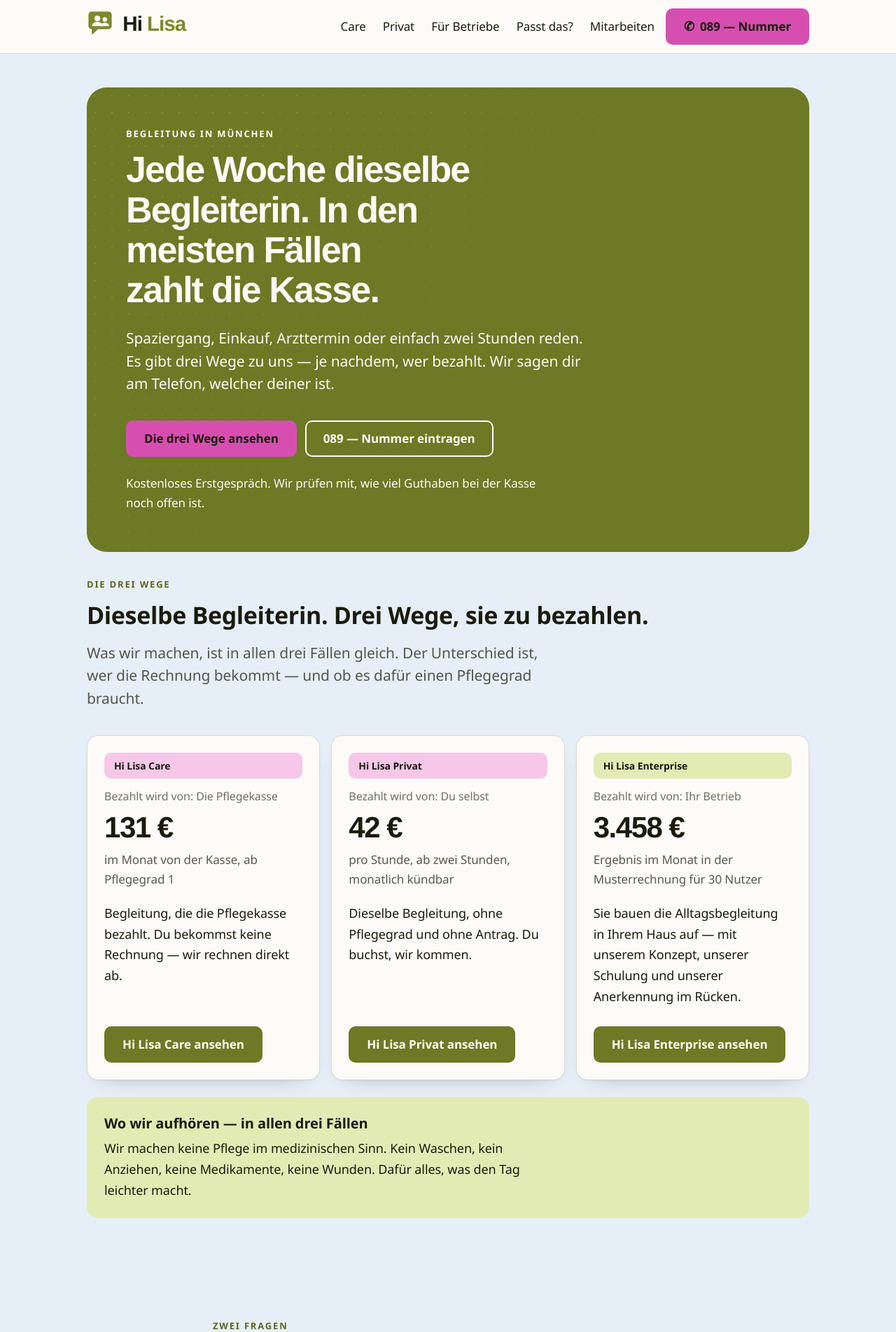
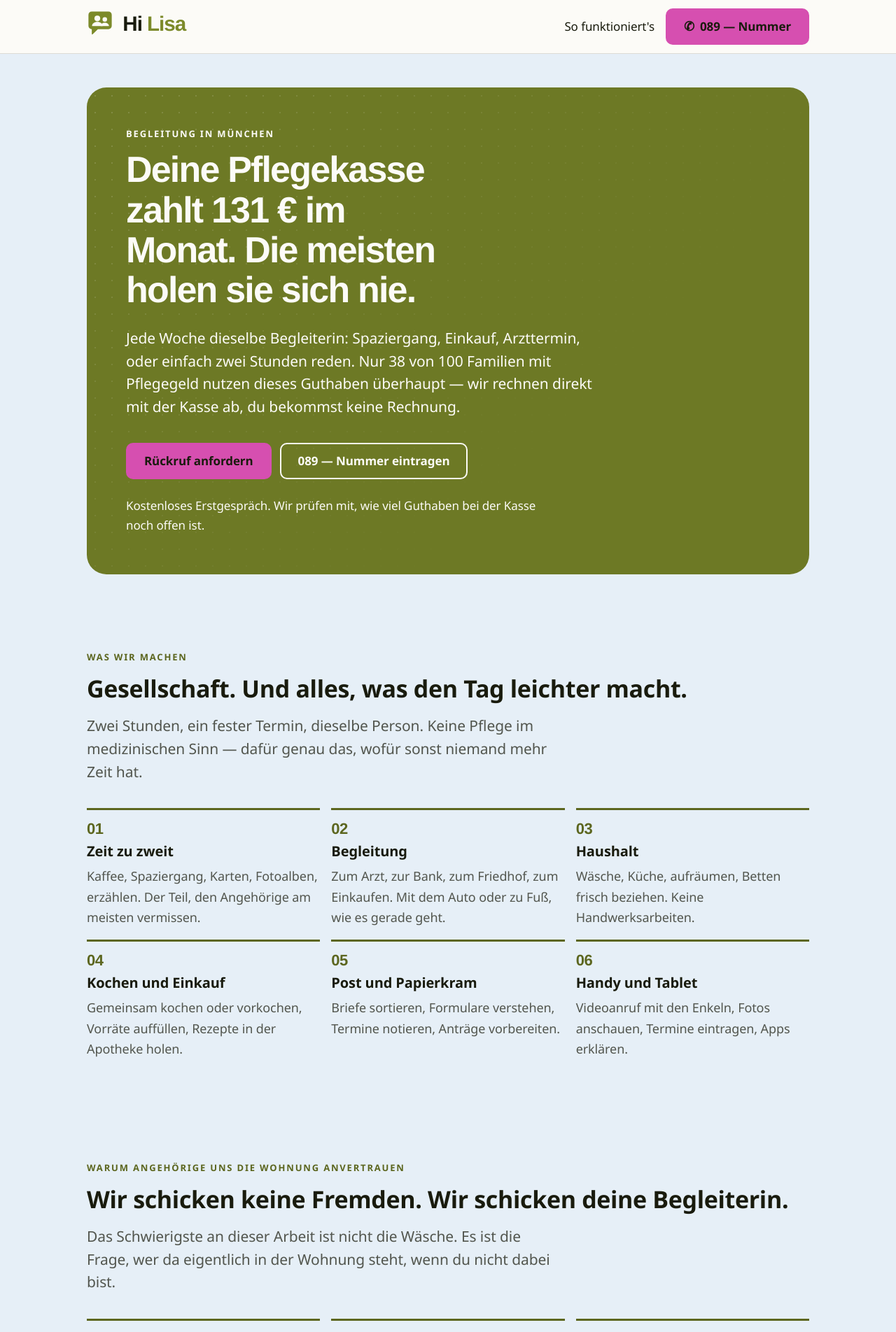
Before and after one commit to davdndb-hash/hilisa, a Next.js app: page / in a window 1280 px wide. Shown: the top 1904 px of the page at 70% size. Built offline with nearby package versions, Linux system fonts and the light colour scheme.

Commit message:
Care-only Kundenauftritt (papa.com-Flow) + Wettbewerbsvergleich: Privat-Preis 42 EUR, Steuerhinweis, WhatsApp-CTA, Blau-Wash

```diff
--- a/app/layout.tsx
+++ b/app/layout.tsx
@@ -2,7 +2,6 @@
 import Link from "next/link";
 import Logo from "@/components/Logo";
 import Nav from "@/components/Nav";
-import { ZWEIG_LISTE } from "@/lib/zweige";
 
 /**
  * Die Schriften kommen als npm-Paket und werden von unserer eigenen Domain
@@ -85,17 +84,10 @@
                 <p style={{ color: "rgba(252,251,247,0.78)" }}>Montag bis Freitag, 8 bis 18 Uhr</p>
               </div>
               <div>
-                <span className="label on-dark">Unsere drei Wege</span>
-                {ZWEIG_LISTE.map((z) => (
-                  <p key={z.id} style={{ margin: 0 }}>
-                    <Link href={z.href} className="footer-link">
-                      {z.name}
-                    </Link>
-                  </p>
-                ))}
+                <span className="label on-dark">Navigation</span>
                 <p style={{ margin: 0 }}>
-                  <Link href="/#finder" className="footer-link">
-                    Welches passt?
+                  <Link href="/care" className="footer-link">
+                    So funktioniert&apos;s
                   </Link>
                 </p>
                 <p style={{ margin: 0 }}>
--- a/app/page.tsx
+++ b/app/page.tsx
@@ -1,24 +1,17 @@
 import Link from "next/link";
-import ModellFinder from "@/components/ModellFinder";
-import {
-  Abschnitt,
-  Fragenliste,
-  Hero,
-  Kartenraster,
-  Rueckrufblock,
-  Zweigkarte,
-} from "@/components/Bausteine";
-import { GRENZE, ZWEIG_LISTE } from "@/lib/zweige";
+import { Abschnitt, Hero, Kartenraster, Rueckrufblock } from "@/components/Bausteine";
 
 /**
- * Startseite.
+ * Startseite (Care-only, seit 14.9.2026).
  *
- * Aufgabe: in dreißig Sekunden klarmachen, dass es drei Wege gibt und welcher
- * gemeint ist. Erst danach kommt, was wir eigentlich machen.
+ * Privat und Enterprise sind für jetzt aus dem Kundenauftritt genommen — Code und
+ * Routen bleiben (`/privat`, `/fuer-betriebe`, `lib/zweige.ts`), nur Navigation und
+ * Querverweise sind weg. Architektur angelehnt an papa.com: Hero → Leistungen
+ * (Value Props) → Vertrauen (Trust) → kurzer Ablauf-Teaser → Rückruf. Keine
+ * Drei-Wege-Auswahl mehr, kein Modell-Finder — es gibt nur noch einen Weg.
  *
- * Gelesen wird das von der Tochter, 50 bis 65, abends am Handy. Deshalb steht
- * die Telefonnummer ohne Scrollen in der Kopfzeile und der Finder direkt unter
- * den drei Karten.
+ * Details, der Entlastungsbetrags-Rechner und die Fragen zur Abrechnung stehen auf
+ * `/care`, die jetzt die Info-Seite ist.
  */
 
 const LEISTUNGEN = [
@@ -75,62 +68,19 @@
   },
 ];
 
-const FRAGEN = [
-  {
-    frage: "Was ist der Unterschied zwischen Care und Privat?",
-    antwort:
-      "Nur, wer bezahlt. Die Begleiterin, die Aufgaben und die Regeln sind identisch. Bei Care zahlt die Pflegekasse und wir rechnen dort direkt ab — du bekommst keine Rechnung, brauchst aber einen Pflegegrad. Bei Privat zahlst du selbst, brauchst dafür keinen Pflegegrad, keinen Antrag und keine Begutachtung. Viele nutzen beides: die Kassenstunden zuerst, den Rest privat dazu.",
-  },
-  {
-    frage: "Meine Mutter hat noch keinen Pflegegrad. Geht das trotzdem?",
-    antwort:
-      "Ja, über Hi Lisa Privat. Schon Pflegegrad 1 reicht aber für das Geld von der Kasse, und der wird öfter anerkannt, als die meisten denken. Wir sagen dir am Telefon, ob ein Antrag Sinn ergibt — und du kannst privat starten, während er läuft.",
-  },
-  {
-    frage: "Wir haben das Geld seit Jahren nicht genutzt. Ist es weg?",
-    antwort:
-      "Nicht alles. Was im laufenden Jahr übrig bleibt, kannst du noch bis zum 30. Juni des nächsten Jahres nutzen. Alles davor ist verfallen. Ruf also lieber heute an als im Juli.",
-  },
-  {
-    frage: "Bekommt sie wirklich immer dieselbe Person?",
-    antwort:
-      "Ja, das ist der Kern von Hi Lisa. Jede Kundin hat eine feste Begleiterin und eine Vertretung, die sie ebenfalls kennengelernt hat. Wir arbeiten nicht mit einer Börse, in der sich jede Woche jemand anderes den Termin schnappt.",
-  },
-  {
-    frage: "Was ist, wenn die beiden nicht miteinander können?",
-    antwort:
-      "Dann tauschen wir. Ohne Diskussion und ohne Kosten. Genau deshalb gibt es das Kennenlernen vor dem ersten richtigen Termin.",
-  },
-  {
-    frage: "Helft ihr auch beim Waschen und Anziehen?",
-    antwort:
-      "Nein. Das darf nur ein Pflegedienst. Wenn das gebraucht wird, nennen wir dir Dienste in eurem Viertel, mit denen wir gut zusammenarbeiten. Beides nebeneinander ist völlig normal.",
-  },
-  {
-    frage: "In welchen Stadtteilen seid ihr unterwegs?",
-    antwort:
-      "Wir bauen München Viertel für Viertel auf, damit unsere Begleiterinnen nicht im Verkehr stehen statt bei euch zu sitzen. Aktuell: Stadtteile eintragen. Wohnt ihr außerhalb, sag uns Bescheid — wir melden uns, sobald wir da sind.",
-  },
-  {
-    frage: "Ich würde gern bei Hi Lisa arbeiten. Wen rufe ich an?",
-    antwort:
-      "Dieselbe Nummer. Sag am Telefon, dass es um eine Stelle geht. Wir stellen fest an — Minijob oder Teilzeit, nach Stunden bezahlt, mit bezahlter Schulung vor dem ersten Einsatz. Keine Selbstständigkeit, keine Fahrten quer durch die Stadt.",
-  },
-];
-
 export default function Home() {
   return (
     <>
       {/* -------------------------------------------------------------- Hero */}
       <Hero
         eyebrow="Begleitung in München"
-        title="Jede Woche dieselbe Begleiterin. In den meisten Fällen zahlt die Kasse."
+        title="Deine Pflegekasse zahlt 131 € im Monat. Die meisten holen sie sich nie."
         titleWidth="19ch"
-        lead="Spaziergang, Einkauf, Arzttermin oder einfach zwei Stunden reden. Es gibt drei Wege zu uns — je nachdem, wer bezahlt. Wir sagen dir am Telefon, welcher deiner ist."
+        lead="Jede Woche dieselbe Begleiterin: Spaziergang, Einkauf, Arzttermin, oder einfach zwei Stunden reden. Nur 38 von 100 Familien mit Pflegegeld nutzen dieses Guthaben überhaupt — wir rechnen direkt mit der Kasse ab, du bekommst keine Rechnung."
         cta={
           <>
-            <a className="btn btn-accent" href="#zweige">
-              Die drei Wege ansehen
+            <a className="btn btn-accent" href="#rueckruf">
+              Rückruf anfordern
             </a>
             <a
               className="btn btn-outline"
@@ -143,37 +93,6 @@
         }
         fineprint="Kostenloses Erstgespräch. Wir prüfen mit, wie viel Guthaben bei der Kasse noch offen ist."
       />
-
-      {/* ------------------------------------------------------------ Zweige */}
-      <Abschnitt
-        id="zweige"
-        style={{ paddingTop: 0 }}
-        label="Die drei Wege"
-        titel="Dieselbe Begleiterin. Drei Wege, sie zu bezahlen."
-        lead="Was wir machen, ist in allen drei Fällen gleich. Der Unterschied ist, wer die Rechnung bekommt — und ob es dafür einen Pflegegrad braucht."
-      >
-        <div className="grid grid-3" style={{ marginTop: "var(--s9)" }}>
-          {ZWEIG_LISTE.map((z) => (
-            <Zweigkarte key={z.id} zweig={z} />
-          ))}
-        </div>
-        <div className="card card-quiet" style={{ marginTop: "var(--s6)" }}>
-          <h3>Wo wir aufhören — in allen drei Fällen</h3>
-          <p style={{ marginBottom: 0, fontSize: 18 }}>{GRENZE}</p>
-        </div>
-      </Abschnitt>
-
-      {/* ------------------------------------------------------------ Finder */}
-      <Abschnitt
-        id="finder"
-        narrow
-        label="Zwei Fragen"
-        titel="Nicht sicher, welcher Weg gemeint ist?"
-      >
-        <div style={{ marginTop: "var(--s6)" }}>
-          <ModellFinder />
-        </div>
-      </Abschnitt>
 
       {/* -------------------------------------------------------- Leistungen */}
       <Abschnitt
@@ -195,55 +114,17 @@
         <Kartenraster eintraege={VERTRAUEN} />
       </Abschnitt>
 
-      {/* -------------------------------------------------------- Mitarbeiten */}
-      <Abschnitt id="mitarbeiten" narrow>
-        <div className="card card-rose">
-          <span className="badge" style={{ background: "var(--paper)" }}>
-            Mitarbeiten
-          </span>
-          <h2 style={{ marginTop: "var(--s4)", fontSize: "clamp(24px, 3.6vw, 30px)" }}>
-            Du willst diese Arbeit machen?
-          </h2>
-          <p style={{ fontSize: 18 }}>
-            Wir stellen fest an — Minijob oder Teilzeit, nach Stunden bezahlt, mit bezahlter
-            Schulung vor dem ersten Einsatz. Keine Selbstständigkeit, keine Rechnungen, die du
-            selbst schreiben musst. Feste Kundinnen in deinem Viertel statt Fahrten quer durch
-            die Stadt.
-          </p>
-          <p style={{ fontSize: 18 }}>
-            Was der Unterschied zwischen den drei Zweigen für dich bedeutet, steht auf jeder
-            Zweigseite unter <em>Was das für Begleiterinnen bedeutet</em>.
-          </p>
-          <div className="stack-cta" style={{ marginTop: "var(--s6)" }}>
-            <a className="btn btn-primary" href="tel:+4989000000">
-              089 — Nummer eintragen
-            </a>
-            <Link className="btn btn-outline" href="#rueckruf">
-              Rückruf anfordern
-            </Link>
-          </div>
-        </div>
-      </Abschnitt>
-
-      {/* ------------------------------------------------------------ Fragen */}
-      <Abschnitt id="fragen" narrow label="Häufige Fragen" titel="Was Angehörige uns zuerst fragen">
-        <Fragenliste fragen={FRAGEN} />
-
-        {/* Für die Hälfte des Marktes, die nicht online liest: ein Blatt zum Ausdrucken,
-            Hinlegen und Wochen später wieder in die Hand nehmen. Internetnutzung bei
-            78+ liegt bei 42 Prozent (D21-Digital-Index). */}
-        <div className="card card-quiet" style={{ marginTop: "var(--s9)" }}>
-          <h3>Zum Ausdrucken und Hinlegen</h3>
-          <p style={{ fontSize: 18 }}>
-            Eine Seite, große Schrift, Telefonnummer unten: was wir machen, was wir nicht
-            machen, was die Kasse zahlt und wie es anfängt. Zum Mitnehmen für jemanden, der
-            das nicht am Handy lesen will.
-          </p>
-          <div className="stack-cta">
-            <a className="btn btn-primary" href="/hi-lisa-blatt-kunden.pdf">
-              Ein-Blatt-Übersicht als PDF
-            </a>
-          </div>
+      {/* ------------------------------------------------------ Ablauf-Teaser */}
+      <Abschnitt
+        narrow
+        label="So läuft es ab"
+        titel="Anrufen. Kennenlernen. Wir übernehmen den Papierkram."
+        lead="Vier Schritte, und du machst davon genau einen — den ersten Anruf. Den vollständigen Ablauf, den Rechner für dein Guthaben und Antworten auf die häufigsten Fragen zur Kassenabrechnung findest du auf einer eigenen Seite."
+      >
+        <div className="stack-cta" style={{ marginTop: "var(--s6)" }}>
+          <Link className="btn btn-primary" href="/care">
+            So funktioniert&apos;s im Detail
+          </Link>
         </div>
       </Abschnitt>
 
--- a/components/Nav.tsx
+++ b/components/Nav.tsx
@@ -4,25 +4,20 @@
 import { usePathname } from "next/navigation";
 import { useEffect, useRef, useState } from "react";
 import Logo from "@/components/Logo";
-import { ZWEIG_LISTE } from "@/lib/zweige";
 
 /**
  * Kopfzeile.
  *
- * Auf dem Telefon war vorher nur Marke und Telefonnummer sichtbar — bei einer
- * Seite reichte das. Bei vier Seiten braucht es ein Menü, sonst kommt niemand
- * mit dem Handy auf die Zweigseiten.
+ * Seit 14.9.2026 Care-only: nur noch ein Link zur Info-Seite. Mitarbeiten steht
+ * bewusst nicht mehr hier — das ist keine Kundennavigation, sondern eine
+ * Bewerberinnen-Seite, und findet sich in der Fußzeile.
  *
  * Bedienregeln: Schaltfläche 52 px hoch, aria-expanded, Escape schließt,
  * Klick außerhalb schließt, der Fokus bleibt sichtbar. Kein Overlay über den
  * ganzen Bildschirm — das verwirrt mehr, als es hilft.
  */
 
-const LINKS = [
-  ...ZWEIG_LISTE.map((z) => ({ href: z.href, text: z.kurz })),
-  { href: "/#finder", text: "Passt das?" },
-  { href: "/mitarbeiten", text: "Mitarbeiten" },
-];
+const LINKS = [{ href: "/care", text: "So funktioniert's" }];
 
 export default function Nav() {
   const [offen, setOffen] = useState(false);
```
Also changed, not shown: app/care/page.tsx (+15 -36 lines).
